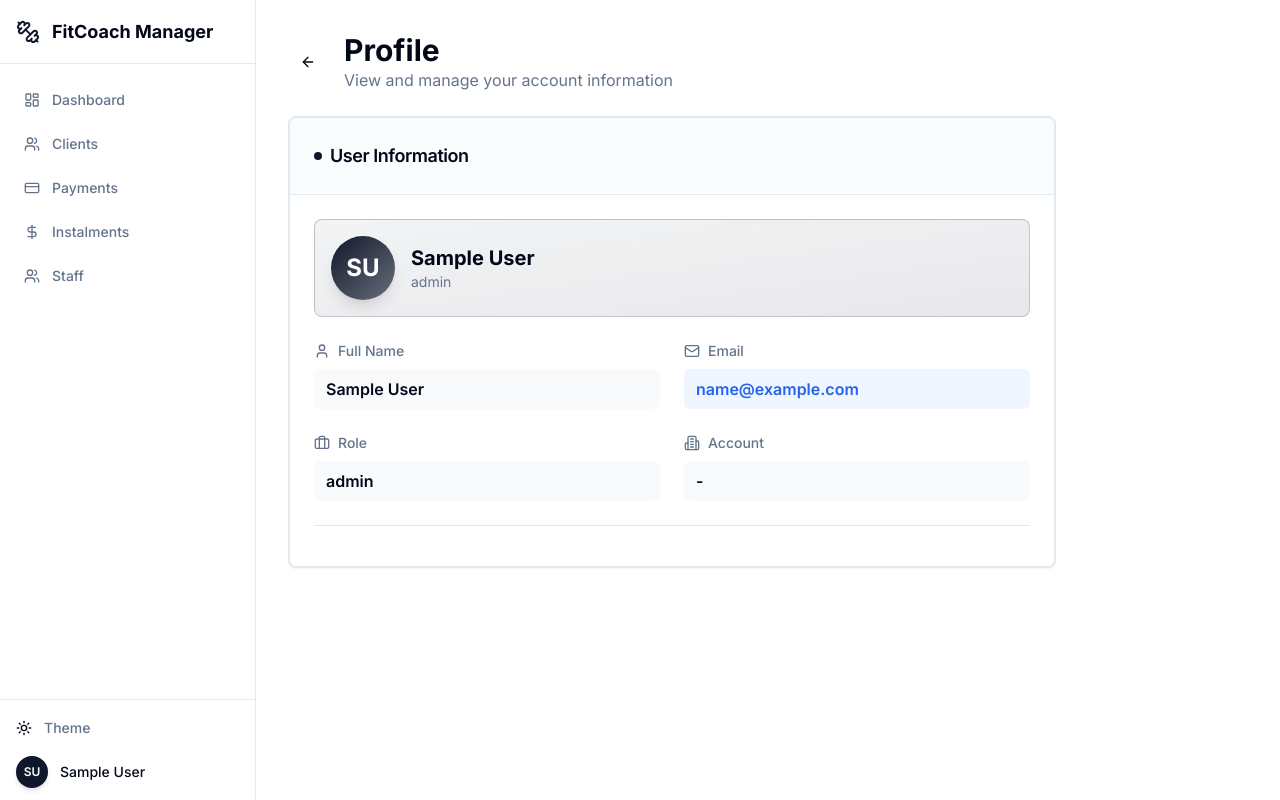
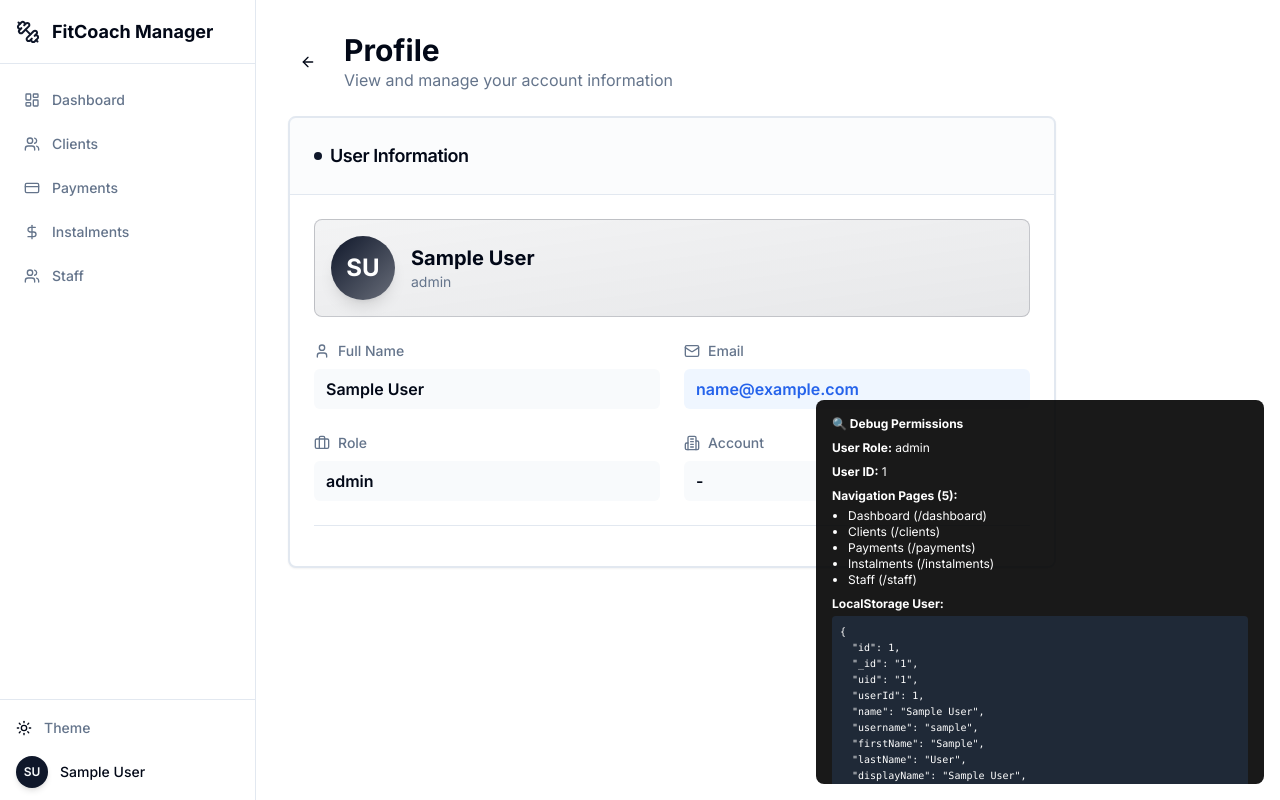
Before and after one commit to AbdeljalilOuafi/Client-Management-CRM, a Next.js app in the folder frontend/: page /profile in a window 1280 px wide. Built offline with nearby package versions, Linux system fonts and the light colour scheme; sample sign-in values are in the browser's storage.

Commit message:
update permission

```diff
--- /dev/null
+++ b/frontend/components/DebugPermissions.tsx
@@ -0,0 +1,61 @@
+"use client";
+
+import { usePermissions } from "@/hooks/usePermissions";
+import { useEffect, useState } from "react";
+
+export function DebugPermissions() {
+  const { user, permissions, getNavigationPages } = usePermissions();
+  const [localStorageData, setLocalStorageData] = useState<any>(null);
+
+  useEffect(() => {
+    if (typeof window !== "undefined") {
+      const userData = localStorage.getItem("user");
+      const permsData = localStorage.getItem("permissions");
+      setLocalStorageData({
+        user: userData ? JSON.parse(userData) : null,
+        permissions: permsData ? JSON.parse(permsData) : null,
+      });
+    }
+  }, []);
+
+  const navPages = getNavigationPages();
+
+  return (
+    <div className="fixed bottom-4 right-4 bg-black/90 text-white p-4 rounded-lg text-xs max-w-md max-h-96 overflow-auto z-[9999]">
+      <h3 className="font-bold mb-2">🔍 Debug Permissions</h3>
+
+      <div className="space-y-2">
+        <div>
+          <strong>User Role:</strong> {user?.role || "null"}
+        </div>
+
+        <div>
+          <strong>User ID:</strong> {user?.id || "null"}
+        </div>
+
+        <div>
+          <strong>Navigation Pages ({navPages.length}):</strong>
+          <ul className="list-disc pl-4 mt-1">
+            {navPages.map(p => (
+              <li key={p.id}>{p.name} ({p.path})</li>
+            ))}
+          </ul>
+        </div>
+
+        <div>
+          <strong>LocalStorage User:</strong>
+          <pre className="bg-gray-800 p-2 rounded mt-1 text-[10px] overflow-auto">
+            {JSON.stringify(localStorageData?.user, null, 2)}
+          </pre>
+        </div>
+
+        <div>
+          <strong>Context Permissions:</strong>
+          <pre className="bg-gray-800 p-2 rounded mt-1 text-[10px] overflow-auto">
+            {JSON.stringify(permissions, null, 2)}
+          </pre>
+        </div>
+      </div>
+    </div>
+  );
+}
--- a/frontend/components/Sidebar.tsx
+++ b/frontend/components/Sidebar.tsx
@@ -21,6 +21,7 @@ import {
 import { cn } from "@/lib/utils";
 import { usePermissions } from "@/hooks/usePermissions";
 import * as LucideIcons from "lucide-react";
+import { DebugPermissions } from "@/components/DebugPermissions";
 
 export function Sidebar() {
   const router = useRouter();
@@ -187,6 +188,7 @@ export function Sidebar() {
           </div>
         </div>
       </div>
+      <DebugPermissions />
     </aside>
   );
 }
```
